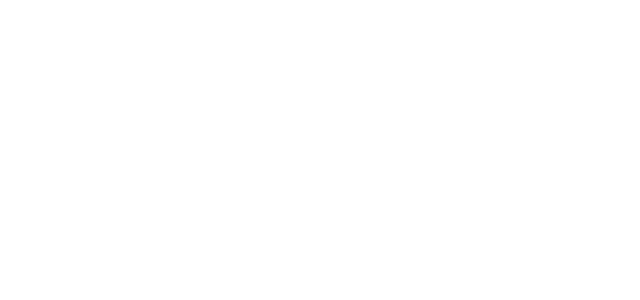
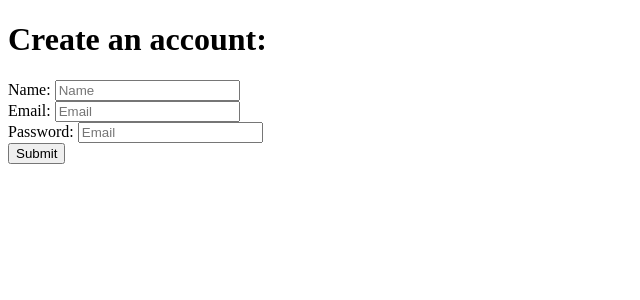
Before and after one commit to micahbowie/wwht-website, a React (Create React App) app: page /signup in a window 1280 px wide. Shown: the top 300 px of the page, without its empty margins (0-640 px from the left). Built offline with nearby package versions, Linux system fonts and the light colour scheme; no server answers.

Commit message:
deleted userform. created signupform. and added route for signup

```diff
--- a/src/App.js
+++ b/src/App.js
@@ -1,5 +1,6 @@
 import React from 'react';
 import { connect } from 'react-redux'
+import {Route} from 'react-router-dom'
 import UsersContainer from './containers/usersContainer'
 import TermsContainer from './containers/termsContainer'
 import JokeContainer from './containers/jokeContainer'
@@ -15,7 +16,7 @@ class App extends React.Component{
         <TermsContainer/>
         <JokeContainer/>
         <ListsContainer/>
-        <SignupContainer/>
+        <Route path="/signup" render={() => <SignupContainer/>} />
       </div>
     );
 
--- a/src/components/Signup/SignupForm.js
+++ b/src/components/Signup/SignupForm.js
@@ -1,52 +1,46 @@
 import React from 'react';
+import {connect} from 'react-redux';
+import {postUser} from '../../actions/postUser';
 
-
-class SignupForm extends React.Component {
+class UserForm extends React.Component {
   constructor(props){
     super(props); {
       this.state = {
         name: '',
         email: '',
-        password: '',
-        confirmPassword: ''
+        password: ''
       }
     }
-
-    this.onChange = this.onChange.bind(this);
-    this.onSubmit = this.onSubmit.bind(this);
   }
 
-  onChange(event) {
+  handleChange = (event) => {
     this.setState({
       [event.target.name]:event.target.value
     })
   }
 
-  onSubmit(event) {
-    event.preventDefault();
-    console.log(this.state);
+  handleSubmit = (event) => {
+    event.preventDefault()
+    this.props.postUser(this.state)
+    this.setState({name: '', email: '', password: ''})
   }
 
-  render(){
-    return(
+  render () {
+    return (
       <div>
-        <form onSubmit={this.onSubmit}>
+        <form onSubmit={this.handleSubmit}>
+        <h1> Create an account: </h1>
           <label>Name: </label>
-          <input type='text' placeholder='Name' value={this.state.name} name="name" onChange={this.onChange}/><br/>
+          <input type='text' placeholder='Name' value={this.state.name} name="name" onChange={this.handleChange}/><br/>
           <label>Email: </label>
-          <input type='text' placeholder='Email'value={this.state.email}name="email" onChange={this.onChange}/><br/>
+          <input type='text' placeholder='Email'value={this.state.email}name="email" onChange={this.handleChange}/><br/>
           <label>Password: </label>
-          <input type='password' placeholder='Password'value={this.state.password}name="password" onChange={this.onChange}/><br/>
-          <label>Confirm Password: </label>
-          <input type='password' placeholder='Password'value={this.state.confirmPassword}name="confirmpassword" onChange={this.onChange}/><br/>
+          <input type='text' placeholder='Email'value={this.state.password}name="password" onChange={this.handleChange}/><br/>
           <input type='submit'/>
         </form>
       </div>
     )
   }
-
-
-
 }
 
-export default SignupForm
+export default connect(null, {postUser})(UserForm)
--- a/src/components/Users/UsersForm.js
+++ /dev/null
@@ -1,43 +0,0 @@
-import React from 'react';
-import {connect} from 'react-redux';
-import {postUser} from '../../actions/postUser';
-
-class UserForm extends React.Component {
-  constructor(props){
-    super(props); {
-      this.state = {
-        name: '',
-        email: ''
-      }
-    }
-  }
-
-  handleChange = (event) => {
-    this.setState({
-      [event.target.name]:event.target.value
-    })
-  }
-
-  handleSubmit = (event) => {
-    event.preventDefault()
-    this.props.postUser(this.state)
-    this.setState({name: '', email: '' })
-  }
-
-  render () {
-    return (
-      <div>
-        <form onSubmit={this.handleSubmit}>
-        <h1> Create an account: </h1>
-          <label>what is your name?</label>
-          <input type='text' placeholder='Name' value={this.state.name} name="name" onChange={this.handleChange}/><br/>
-          <label>What is your email?</label>
-          <input type='text' placeholder='Email'value={this.state.email}name="email" onChange={this.handleChange}/><br/>
-          <input type='submit'/>
-        </form>
-      </div>
-    )
-  }
-}
-
-export default connect(null, {postUser})(UserForm)
--- a/src/containers/SignupContainer.js
+++ b/src/containers/SignupContainer.js
@@ -8,7 +8,7 @@ class SignupContainer extends React.Component {
   render(){
     return(
       <div>
-        <Route exact path='/' render={() => <SignupPage/>}/>
+        <SignupPage/>
       </div>
     )
   }
--- a/src/containers/usersContainer.js
+++ b/src/containers/usersContainer.js
@@ -3,7 +3,6 @@ import {connect} from 'react-redux'
 import {Route, Switch} from 'react-router-dom'
 import {fetchUsers} from '../actions/fetchUsers';
 import Users from '../components/Users/Users';
-import UsersForm from '../components/Users/UsersForm';
 import User from '../components/Users/User';
 
 
@@ -17,7 +16,6 @@ class UsersContainer extends React.Component {
     return (
       <div>
         <Switch>
-          <Route exact path='/users/new' component={UsersForm}/>
           <Route path='/users/:id' render={(routerProps) => <User {...routerProps}users={this.props.users}/>}/>
           <Route exact path='/users' render={(routerProps) => <Users {...routerProps} users={this.props.users}/>}/>
         </Switch>
```
